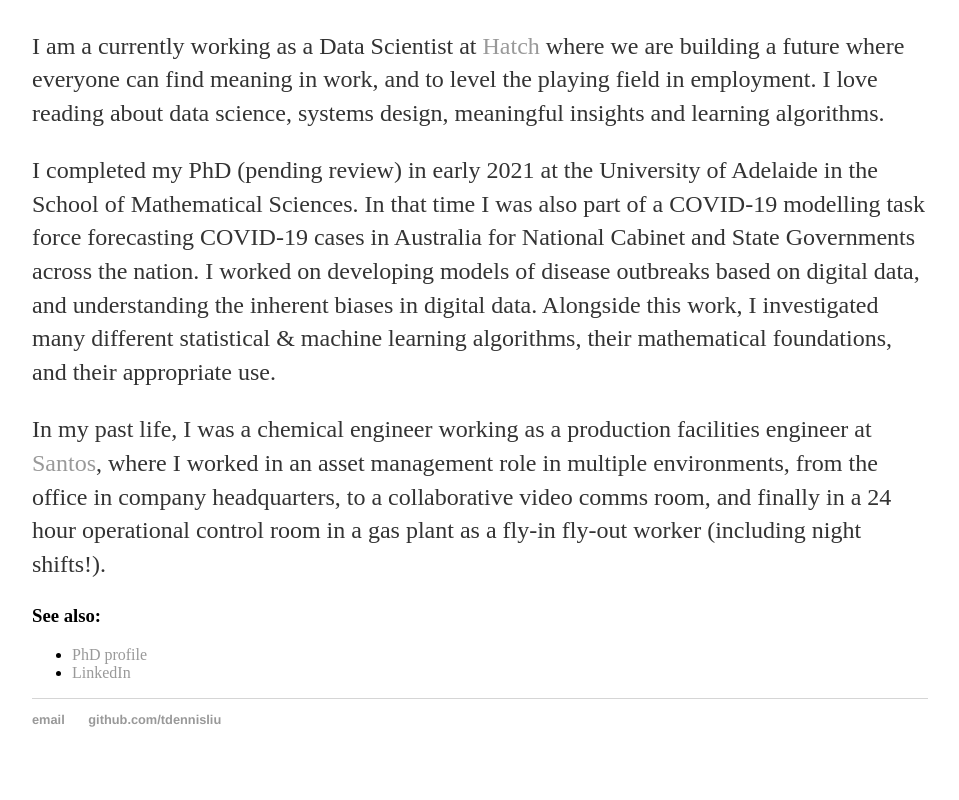
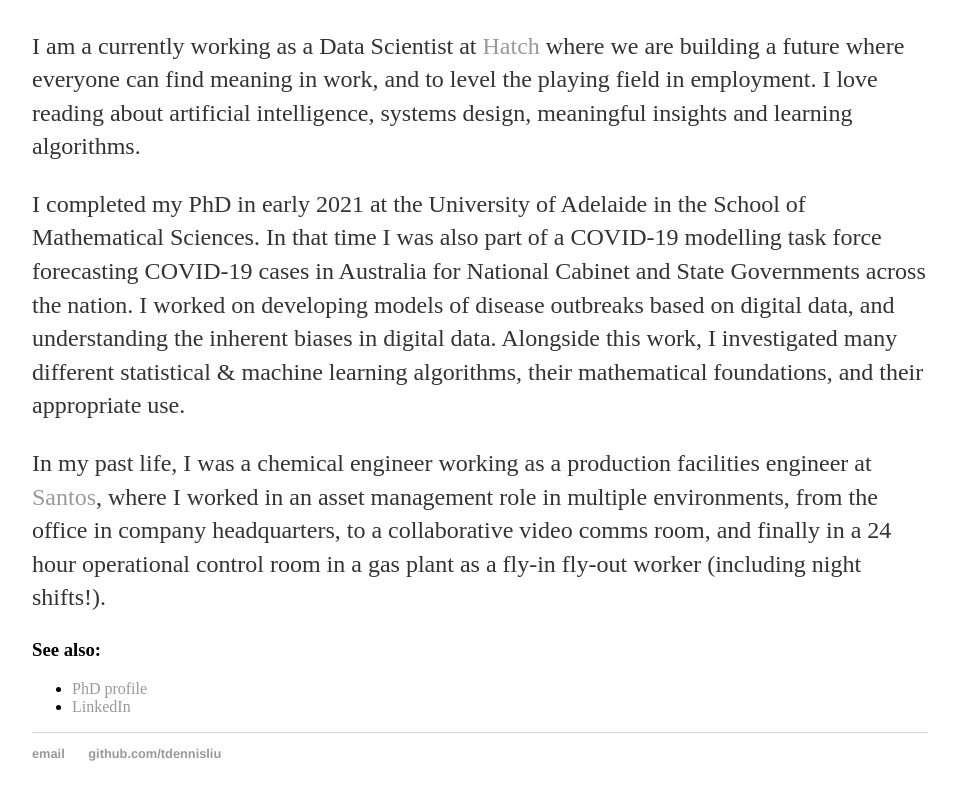
Before and after one commit to tdennisliu/tdennisliu.github.io, a Jekyll site: the page built from about/index.md, in a window 1280 px wide, cut to the strip 421-1242 px from the top of the page. Shown: the top 800 px of the strip, without its empty margins (160-1119 px from the left). Built offline with Jekyll 4.4.1, drawn with Linux system fonts in a browser that asks for light colours; our own code applies the rules of GitHub Pages for plain Markdown files.

Commit message:
additional copy changes

```diff
--- a/about/index.md
+++ b/about/index.md
@@ -2,9 +2,9 @@
 <img src="DLprofile2.jpg" alt="Photo of Dennis Liu"
   title="Dennis Liu" width="191" height="268" />
 
-I am a currently working as a Data Scientist at [Hatch](https://hatch.team) where we are building a future where everyone can find meaning in work, and to level the playing field in employment. I love reading about data science, systems design, meaningful insights and learning algorithms.
+I am a currently working as a Data Scientist at [Hatch](https://hatch.team) where we are building a future where everyone can find meaning in work, and to level the playing field in employment. I love reading about artificial intelligence, systems design, meaningful insights and learning algorithms.
 
-I completed my PhD (pending review) in early 2021 at the University of Adelaide in the School of Mathematical Sciences. In that time I was also part of a COVID-19 modelling task force forecasting COVID-19 cases in Australia for National Cabinet and State Governments across the nation. I worked on developing models of disease outbreaks based on digital data, and understanding the inherent biases in digital data. Alongside this work, I investigated many different statistical & machine learning algorithms, their mathematical foundations, and their appropriate use.
+I completed my PhD in early 2021 at the University of Adelaide in the School of Mathematical Sciences. In that time I was also part of a COVID-19 modelling task force forecasting COVID-19 cases in Australia for National Cabinet and State Governments across the nation. I worked on developing models of disease outbreaks based on digital data, and understanding the inherent biases in digital data. Alongside this work, I investigated many different statistical & machine learning algorithms, their mathematical foundations, and their appropriate use.
 
 In my past life, I was a chemical engineer working as a production facilities engineer at [Santos](https://www.santos.com/), where I worked in an asset management role in multiple environments, from the office in company headquarters, to a collaborative video comms room, and finally in a 24 hour operational control room in a gas plant as a fly-in fly-out worker (including night shifts!).
 
```
